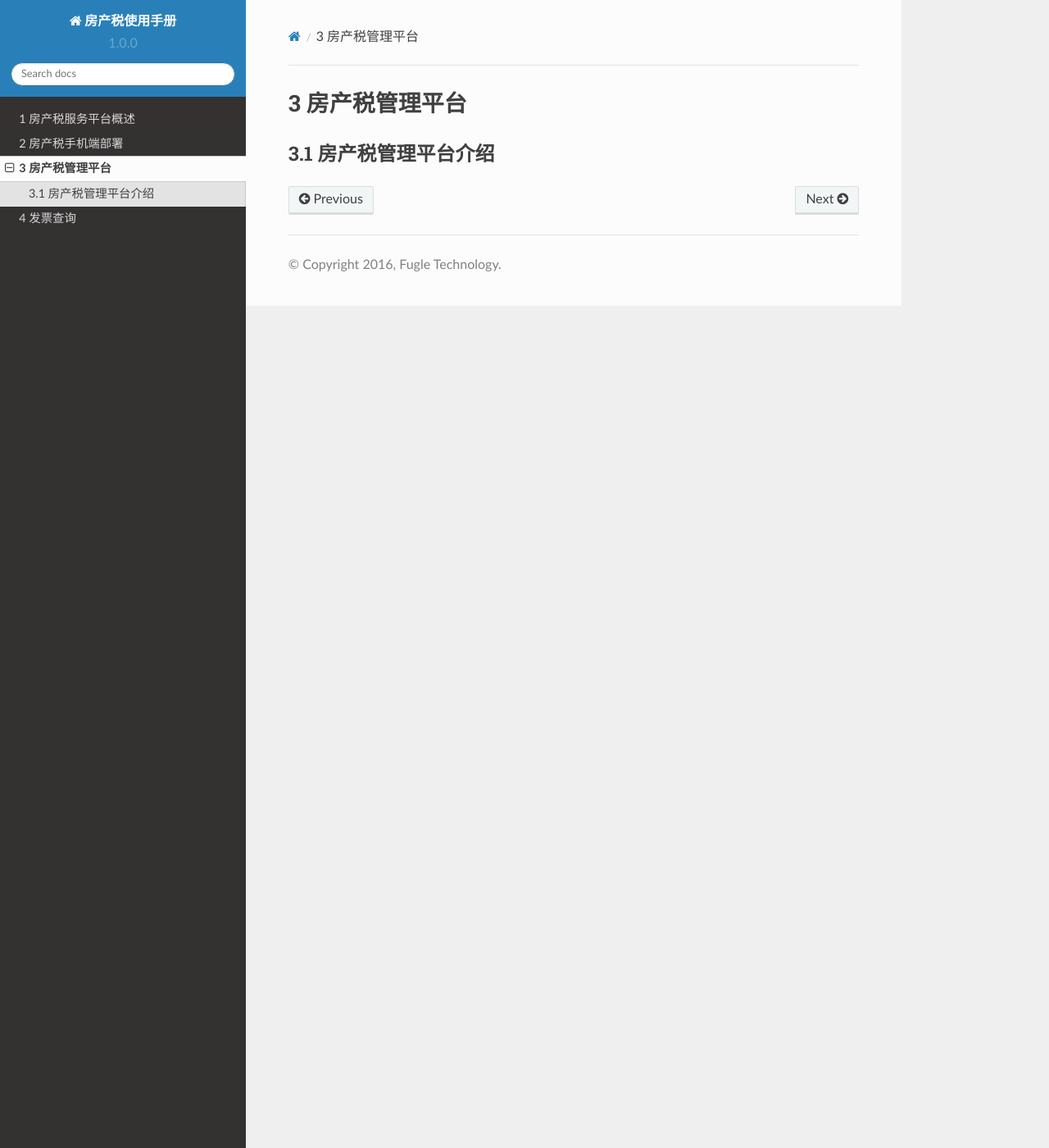
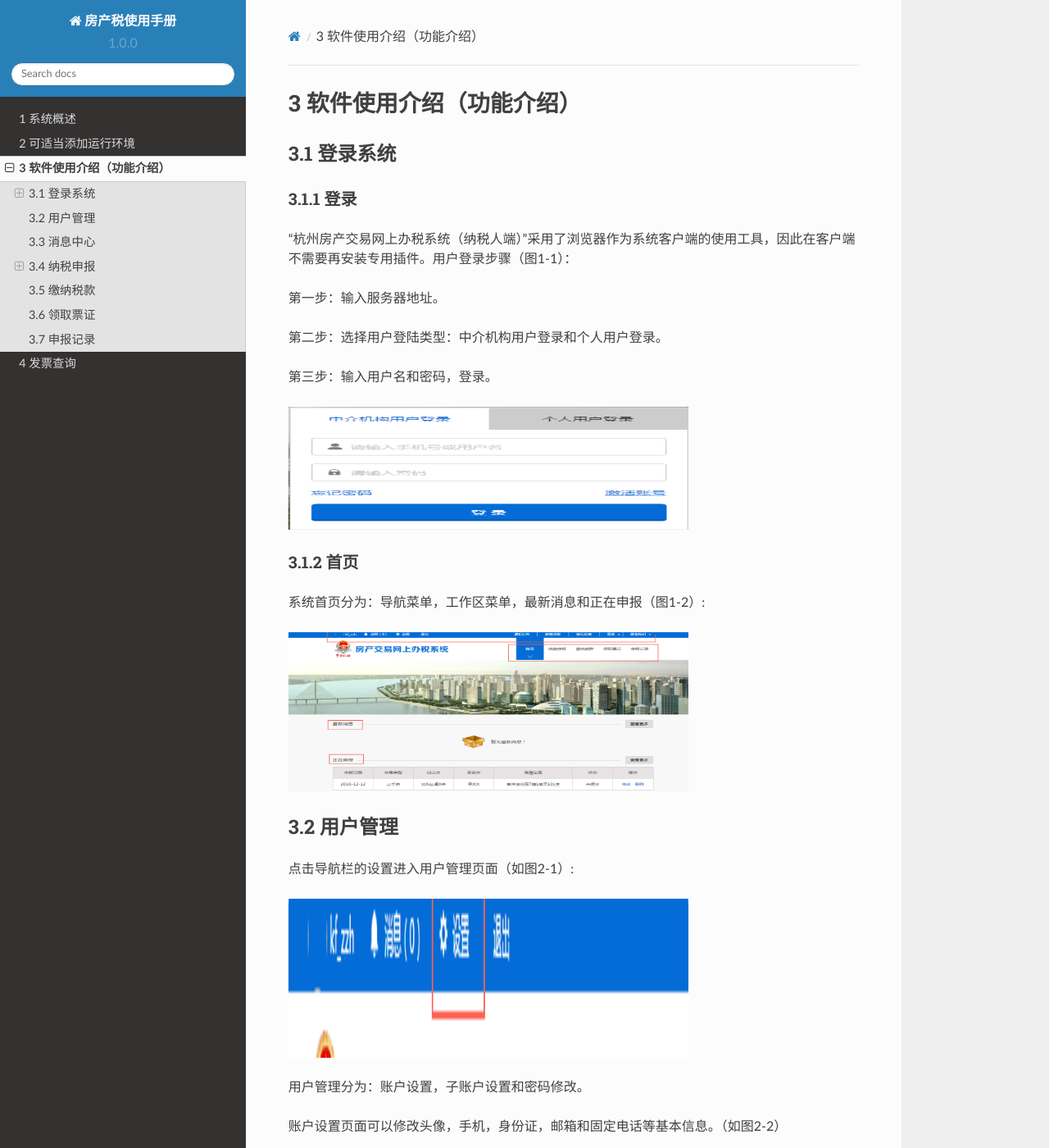
Before and after one commit to GuiFengjian/gitlearn, a Sphinx documentation site: the page built from dingshuibao/source/3/index.rst, in a window 1280 px wide and 1400 px high. Shown: the whole window at 82% size. Built offline with Sphinx 7.4.7 and the Read the Docs theme 2.0.0, drawn with Linux system fonts in a browser that asks for light colours; some of the changed text lies outside the part shown.

Commit message:
version2

```diff
--- a/dingshuibao/source/1/index.rst
+++ b/dingshuibao/source/1/index.rst
@@ -1,14 +1,14 @@
 --------------------------------
-1 房产税服务平台概述
+1 系统概述
 --------------------------------
 
 
 +++++++++++++++++++++++++++++
-1.1	平台简介
+1.1	系统简介
 +++++++++++++++++++++++++++++
 
 
 
 +++++++++++++++++++++++++++++
-1.2	相关人员简介
+1.2	系统特色
 +++++++++++++++++++++++++++++
--- a/dingshuibao/source/2/index.rst
+++ b/dingshuibao/source/2/index.rst
@@ -1,9 +1,9 @@
 ------------------------------------
-2 房产税手机端部署
+2 可适当添加运行环境
 ------------------------------------
 
 
 
 +++++++++++++++++++++++++++++++++++++++++++
-2.1	部署步骤
+
 +++++++++++++++++++++++++++++++++++++++++++
--- a/dingshuibao/source/3/index.rst
+++ b/dingshuibao/source/3/index.rst
@@ -1,7 +1,172 @@
 -------------------------------------
-3 房产税管理平台
+3 软件使用介绍（功能介绍）
 -------------------------------------
 
 +++++++++++++++++++++++++++++++++++++++++++
-3.1	房产税管理平台介绍
+3.1	登录系统
 +++++++++++++++++++++++++++++++++++++++++++
+
+===================
+3.1.1 登录
+===================
+
+“杭州房产交易网上办税系统（纳税人端）”采用了浏览器作为系统客户端的使用工具，因此在客户端不需要再安装专用插件。用户登录步骤（图1-1）：
+
+第一步：输入服务器地址。
+
+第二步：选择用户登陆类型：中介机构用户登录和个人用户登录。
+
+第三步：输入用户名和密码，登录。
+
+.. image:: image/image.png
+ :width: 488
+ :height: 150
+
+===================
+3.1.2 首页
+===================
+
+系统首页分为：导航菜单，工作区菜单，最新消息和正在申报（图1-2）:
+
+.. image:: image/home.png
+ :width: 488
+ :height: 194
+
++++++++++++++++++++++++++++++++++++++++++++
+3.2	用户管理
++++++++++++++++++++++++++++++++++++++++++++
+
+点击导航栏的设置进入用户管理页面（如图2-1）:
+
+.. image:: image/sz0.png
+  :width: 488
+  :height: 194
+
+用户管理分为：账户设置，子账户设置和密码修改。
+
+账户设置页面可以修改头像，手机，身份证，邮箱和固定电话等基本信息。（如图2-2）
+
+.. image:: image/sz1.png
+  :width: 488
+  :height: 194
+
+子账户设置页面可以新建，激活，暂停使用子账户。
+
++++++++++++++++++++++++++++++++++++++++++++
+3.3 消息中心
++++++++++++++++++++++++++++++++++++++++++++
+
+可以根据日期或受理单号等字段的组合查询受理单审核已完结和已结束意外的
+消息:
+
+.. image:: image/xx.png
+ :width: 488
+ :height: 194
+
++++++++++++++++++++++++++++++++++++++++++++
+3.4 纳税申报
++++++++++++++++++++++++++++++++++++++++++++
+
+纳税申报步骤为：输入受理单编号->交易信息确认->税收减免申请->填写承诺书->申报材料上传->申报信息确认->核价结果确认
+
+=====================
+3.4.1 输入受理单编号
+=====================
+
+选择交易类型（二手房或商品房买卖），输入交易受理单编号，点击查询进入交易信息确认页面（图2-1）：
+
+.. image:: image/nssb1.png
+ :width: 488
+ :height: 194
+
+===================
+3.4.2 交易信息确认
+===================
+
+勾选确认交易信息无误，点击确认进入税收减免申请页面（图2-2）：
+
+.. image:: image/nssb2.png
+ :width: 488
+ :height: 194
+
+===================
+3.4.3 税收减免申请
+===================
+
+分别选择契税（承受方），个税（出让方）和增值税（出让方）计税方式后点击确认进入下一个页面（图2-3）：
+
+.. image:: image/nssb3.png
+ :width: 488
+ :height: 194
+
+===================
+3.4.4 填写承诺书
+===================
+
+点击添加按钮添加空行，在姓名一栏选择家庭成员，点击添加家庭按钮添加新家庭，勾选承诺后点击确认进入材料上传页面（图2-4）：
+
+.. image:: image/nssb4.png
+ :width: 488
+ :height: 194
+
+===================
+3.4.5 申报材料上传
+===================
+
+点击左侧列表选择家庭，点击“+”按钮上传图片，图片上传后将图片拖拽至下侧相应位置，点击确认进入申报信息确认页面（图2-5）：
+
+.. image:: image/nssb5.png
+ :width: 488
+ :height: 194
+
+===================
+3.4.6 核价结果确认
+===================
+
+申报信息审核通过后可在该页面查看核价结果。
+
+===================
+3.4.7 申报信息确认
+===================
+
+申报信息审核通过后可在该页面查看核价结果。
+
+.. image:: image/sz0.png
+ :width: 488
+ :height: 194
+
++++++++++++++++++++++++++++++++++++++++++++
+3.5 缴纳税款
++++++++++++++++++++++++++++++++++++++++++++
+
+纳税申报核价通过后，可进入缴纳税款页面缴税。
+
+点击操作详情可以查看税款详情。
+
+可通过网上银行或支付宝在线缴税，也可以选择去办税大厅或自助机缴税。
+
+.. image:: image/jnsk.png
+ :width: 488
+ :height: 194
+
++++++++++++++++++++++++++++++++++++++++++++
+3.6 领取票证
++++++++++++++++++++++++++++++++++++++++++++
+
+缴纳税款后可进入领取票证页面在线下载电子发票和完税证明，或通过自助打印机打印或大厅领取纸质发票。
+
+.. image:: image/lqpz.png
+ :width: 488
+ :height: 194
+
++++++++++++++++++++++++++++++++++++++++++++
+3.7 申报记录
++++++++++++++++++++++++++++++++++++++++++++
+
+申报记录页面可以通过申报人，申报日期，受理单号，房屋坐落，申报状态字段检索查询该账户纳税申报受理单。
+
+可以查看受理单的申报信息，修改和删除状态为未提交的受理单。
+
+.. image:: image/sbjl.png
+ :width: 488
+ :height: 194
--- a/dingshuibao/source/index.rst
+++ b/dingshuibao/source/index.rst
@@ -6,7 +6,7 @@
 
 
 .. toctree::
-   :maxdepth: 1
+   :maxdepth: 3
 
 
    1/index.rst
```
Also changed, not shown: dingshuibao/source/3/image/home.png (added), dingshuibao/source/3/image/image.png (added), dingshuibao/source/3/image/jnsk.png (added), dingshuibao/source/3/image/lqpz.png (added), dingshuibao/source/3/image/nssb1.png (added), dingshuibao/source/3/image/nssb2.png (added), dingshuibao/source/3/image/nssb3.png (added), dingshuibao/source/3/image/nssb4.png (added), dingshuibao/source/3/image/nssb5.png (added), dingshuibao/source/3/image/nssb6.png (added), dingshuibao/source/3/image/sbjl.png (added), dingshuibao/source/3/image/sz0.png (added), dingshuibao/source/3/image/sz1.png (added), dingshuibao/source/3/image/xx.png (added).
